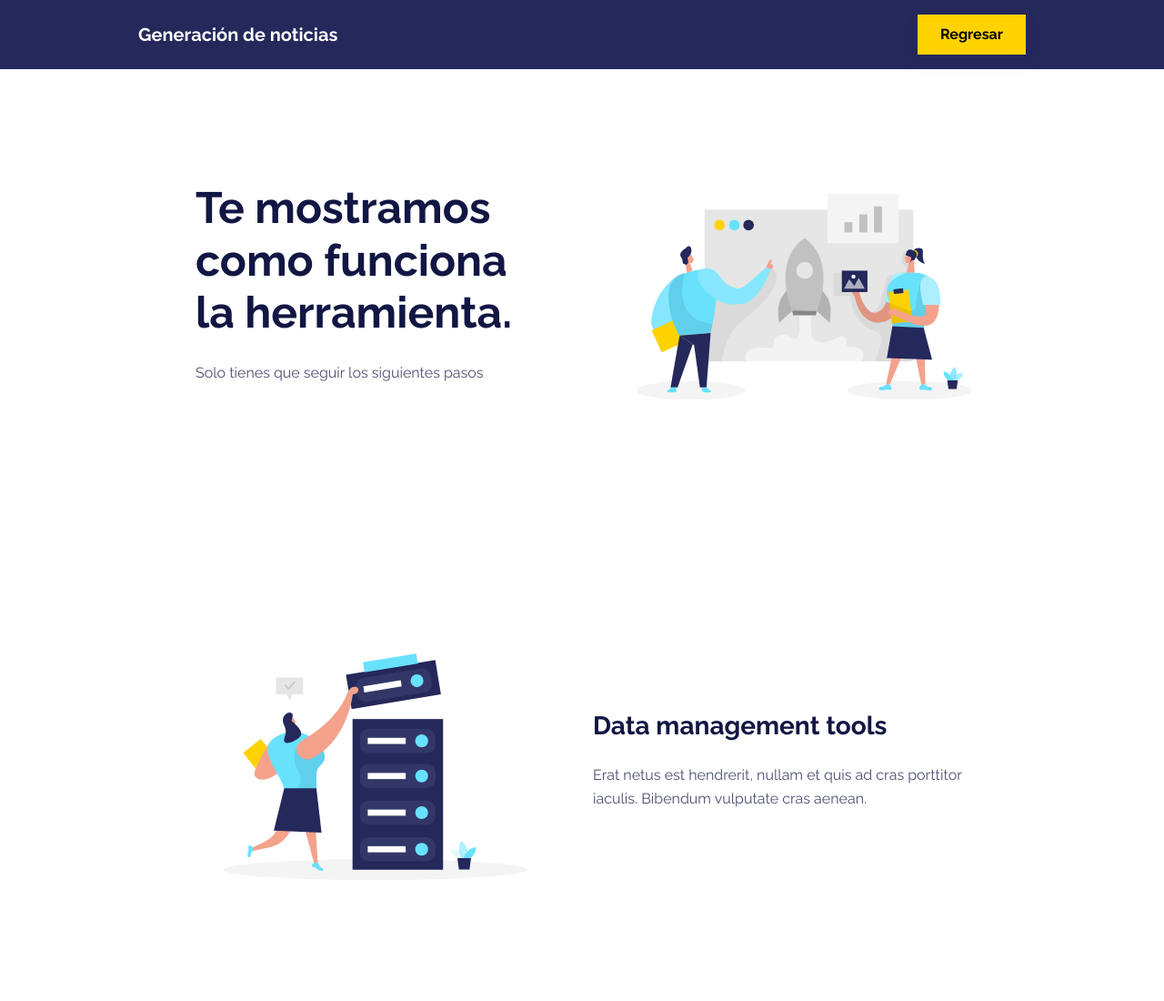
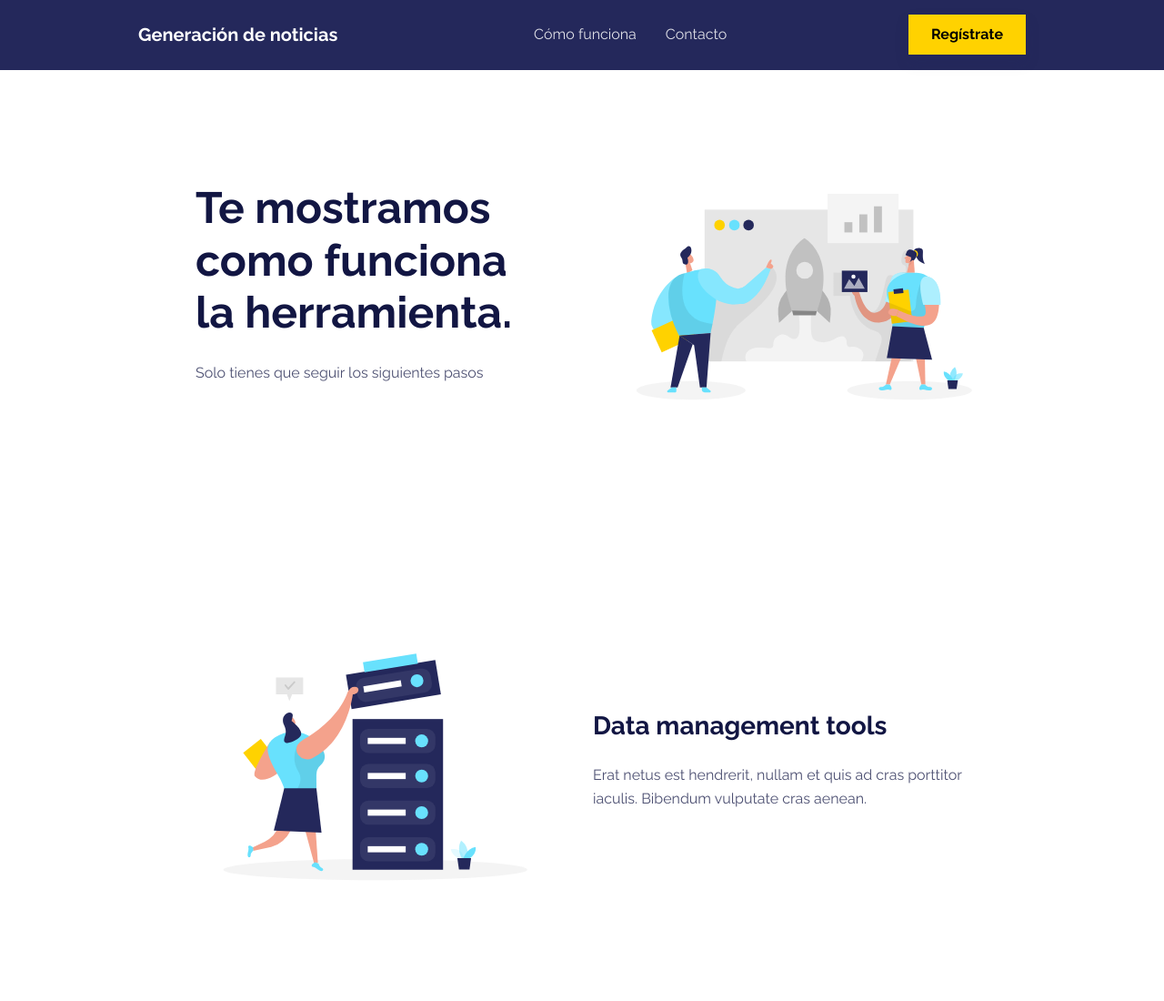
Before and after one commit to BrauuHdzM/Automated-News-Web-App, a website: page como-funciona.html in a window 1280 px wide. Shown: the top 1100 px of the page at 91% size. Drawn offline with Linux system fonts and the light colour scheme; files that its build step writes are made by us from their sources; files whose address does not match are found by name.

Commit message:
Corrección de NavBar de pantalla principal

```diff
--- a/como-funciona.html
+++ b/como-funciona.html
@@ -14,21 +14,24 @@
 </head>
 
 <body>
-    <nav class="navbar navbar-expand-md fixed-top navbar-shrink py-3 navbar-light" id="mainNav">
-        <div class="container"><a class="navbar-brand d-flex align-items-center" href="principal.html"><span>Generación de noticias</span></a><button data-bs-toggle="collapse" class="navbar-toggler" data-bs-target="#navcol-1"><span class="visually-hidden">Toggle navigation</span><span class="navbar-toggler-icon"></span></button>
-            <div class="collapse navbar-collapse" id="navcol-1"></div>
-            <nav class="navbar navbar-expand-md fixed-top bg-primary navbar-shrink py-3 navbar-dark" id="mainNav-1">
-                <div class="container"><a class="navbar-brand d-flex align-items-center" href="/"><span>Generación de noticias</span></a><button data-bs-toggle="collapse" class="navbar-toggler" data-bs-target="#navcol-2"><span class="visually-hidden">Toggle navigation</span><span class="navbar-toggler-icon"></span></button>
-                    <div class="collapse navbar-collapse" id="navcol-2">
-                        <ul class="navbar-nav mx-auto">
-                            <li class="nav-item"></li>
-                            <li class="nav-item"></li>
-                            <li class="nav-item"></li>
-                            <li class="nav-item"></li>
-                        </ul><a class="btn btn-warning shadow" role="button" href="/articulos">Regresar</a>
-                    </div>
-                </div>
-            </nav>
+    <nav class="navbar navbar-expand-md fixed-top navbar-shrink py-3 navbar-dark bg-primary" id="mainNav">
+        <div class="container">
+            <a class="navbar-brand d-flex align-items-center" href="/"><span>Generación de noticias</span></a>
+            <button data-bs-toggle="collapse" class="navbar-toggler" data-bs-target="#navcol-1">
+                <span class="visually-hidden">Toggle navigation</span>
+                <span class="navbar-toggler-icon"></span>
+            </button>
+            <div class="collapse navbar-collapse" id="navcol-1">
+                <ul class="navbar-nav mx-auto">
+                    <li class="nav-item">
+                        <a class="nav-link" href="/como-funciona">Cómo funciona</a>
+                    </li>
+                    <li class="nav-item">
+                        <a class="nav-link" href="/contacto">Contacto</a>
+                    </li>
+                </ul>
+                <a class="btn btn-warning shadow" role="button" href="/registrarse">Regístrate</a>
+            </div>
         </div>
     </nav>
     <section class="py-5 mt-5">
```
Also changed, not shown: contacto.html (+18 -15 lines), main.html (+18 -15 lines).
